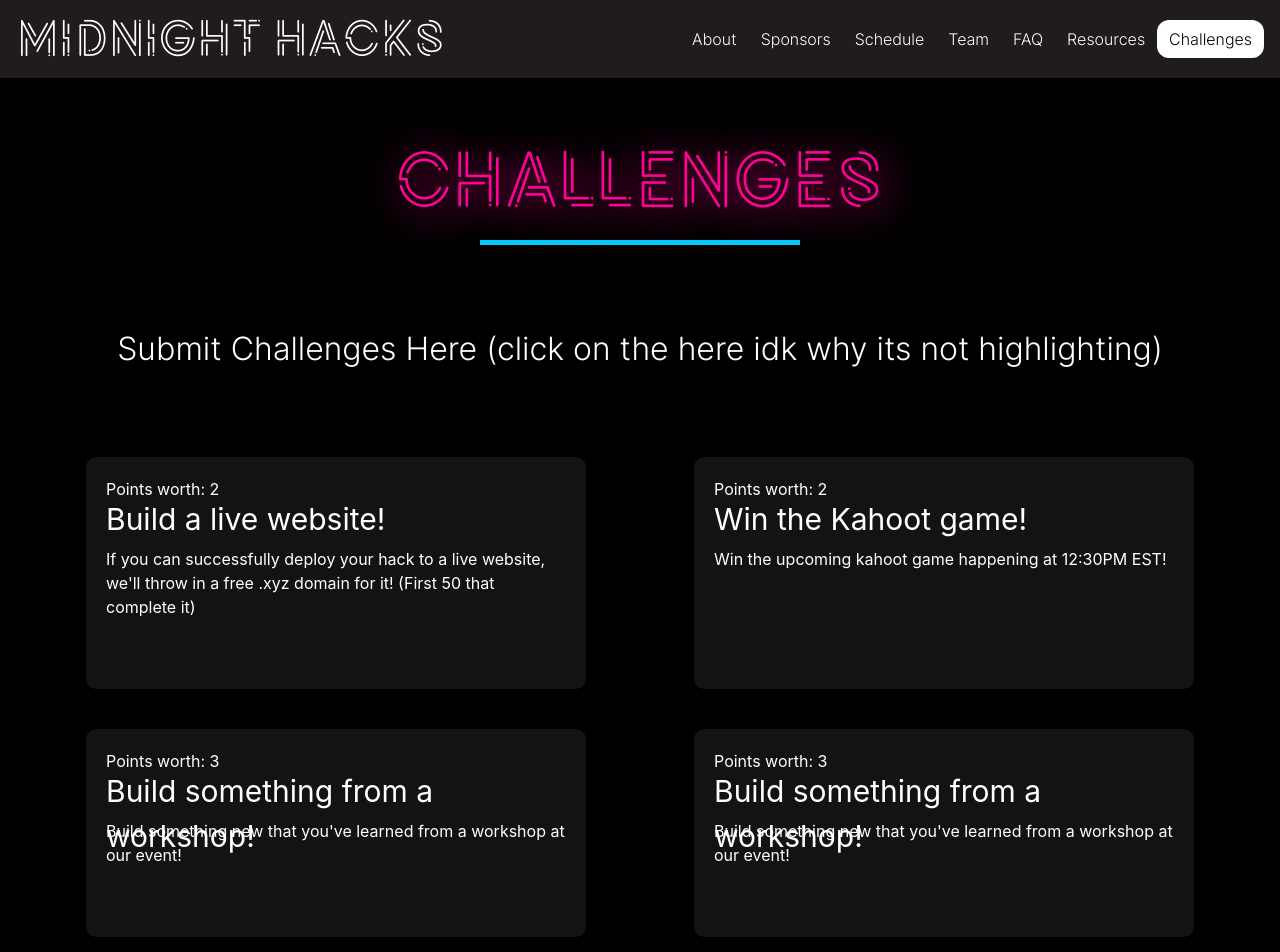
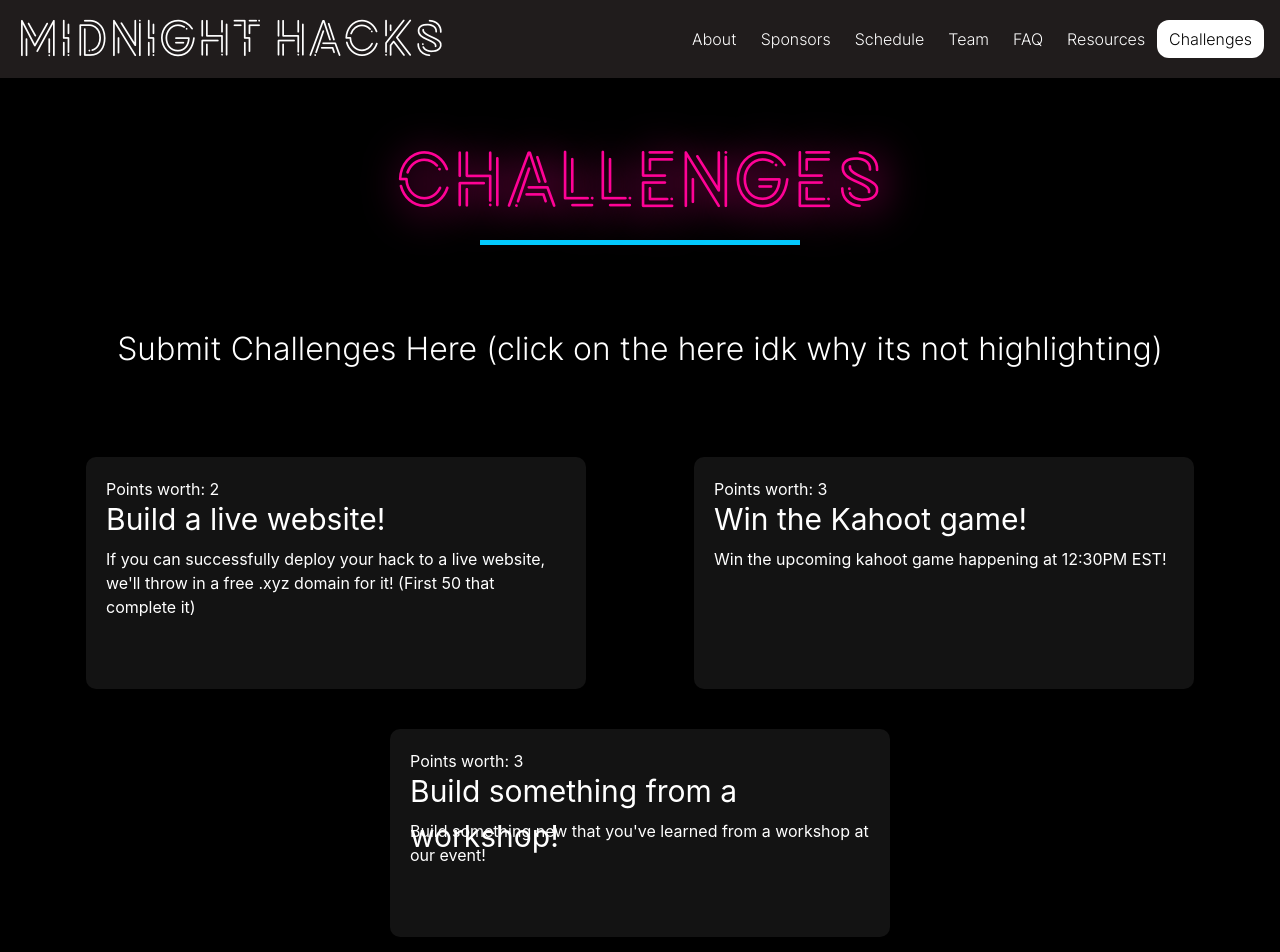
Before and after one commit to Midnight-Hacks/site, a Next.js app: page /challenges in a window 1280 px wide. Shown: the top 952 px of the page. Built offline with nearby package versions, Linux system fonts and the light colour scheme.

Commit message:
Update challenges.js

```diff
--- a/pages/challenges.js
+++ b/pages/challenges.js
@@ -14,11 +14,6 @@ const challenges = [
     {
         name: 'Win the Kahoot game!',
         desc: 'Win the upcoming kahoot game happening at 12:30PM EST!',
-        points: '2'
-    },
-    {
-        name: 'Build something from a workshop!',
-        desc: 'Build something new that you\'ve learned from a workshop at our event!',
         points: '3'
     },
     {
@@ -40,7 +35,7 @@ export default function ChallengePage() {
             <br></br>
             <br></br>
             <span className={challengeStyles.title}>challenges</span>
-            <h2 className={titleStyles.text}>Submit Challenges <a href="https://forms.gle/HGnDBBv2ZUBq34PB8">Here (click on the here idk why its not highlighting)</a></h2>
+            <h2 className={titleStyles.text}>Submit Challenges <a href="https://forms.gle/2gQ9fSgQPh445Gnk6">Here (click on the here idk why its not highlighting)</a></h2>
             <section className={challengeStyles.cardSection}>
                 {challenges.map((chal, i) => (
                     <Card key={i} name={chal.name} desc={chal.desc} points={chal.points}/>
```
